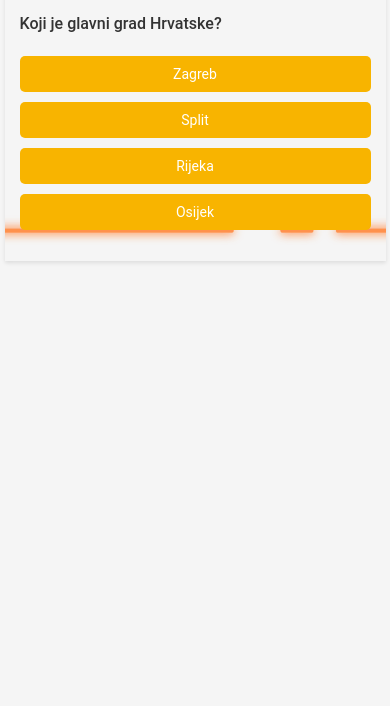
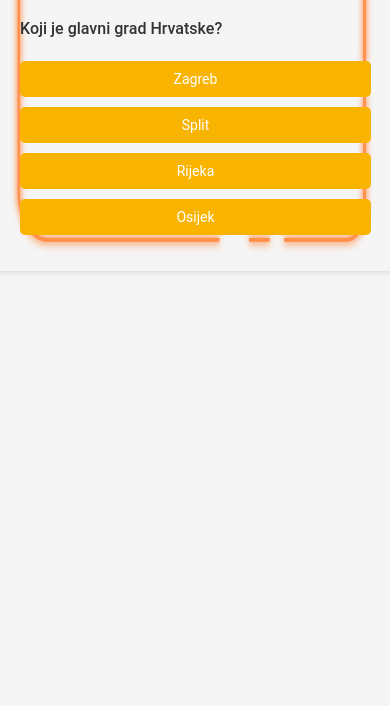
Before and after one commit to Zelja190/kviz9, a plain HTML site: page index.html in a window 390 px wide. Shown: the part 138-844 px from the top of the page. Drawn offline with Linux system fonts and the light colour scheme.

Commit message:
Add files via upload

```diff
--- a/index.html
+++ b/index.html
@@ -15,11 +15,11 @@
 
         .quiz-container {
             background: url('frame.png') no-repeat center;
-            background-size: cover;
+            background-size: 100% 100%;
             color: #333333;
-            padding: 40px; /* Add padding to ensure content is not overlapping with the frame */
+            padding: 60px; /* Increased padding to ensure all elements fit within the frame */
             width: 90%;
-            max-width: 800px;
+            max-width: 900px; /* Increased max-width for larger content area */
             margin: 50px auto;
             box-shadow: 0 2px 4px rgba(0, 0, 0, 0.1);
         }
@@ -121,7 +121,7 @@
 
         @media (max-width: 600px) {
             .quiz-container {
-                padding: 15px;
+                padding: 20px;
             }
 
             .quiz-container h1 {
```
